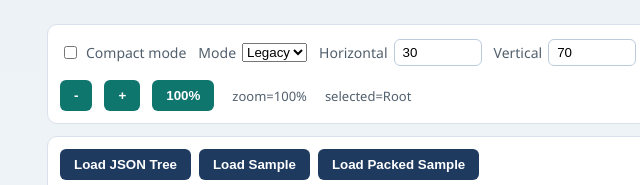
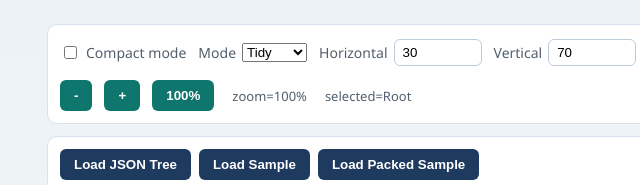
Before and after one commit to Gravity-Well/tree, a plain HTML site: page tree-layout-demo.html in a window 1280 px wide. Shown: the top 185 px of the page, 9-649 px from the left. Drawn offline with Linux system fonts and the light colour scheme.

Commit message:
Set tidy layout mode as default in web demo

```diff
--- a/tree-layout-demo.html
+++ b/tree-layout-demo.html
@@ -186,8 +186,8 @@
       <label><input id="compactMode" type="checkbox" /> Compact mode</label>
       <label>Mode
         <select id="layoutMode">
-          <option value="legacy" selected>Legacy</option>
-          <option value="tidy">Tidy</option>
+          <option value="legacy">Legacy</option>
+          <option value="tidy" selected>Tidy</option>
         </select>
       </label>
       <label>Horizontal <input id="xOffset" type="number" min="0" value="30" /></label>
```
